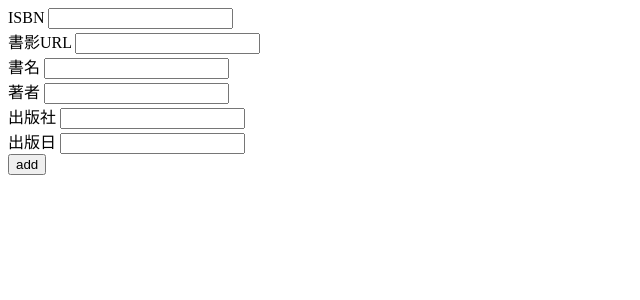
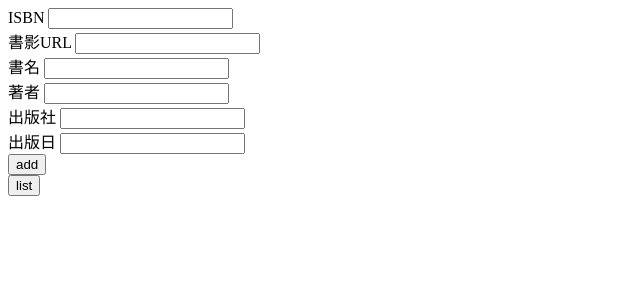
Before and after one commit to vsnmoriyama/BookShelf, a Django app: page /addBooks/ in a window 1280 px wide. Shown: the top 300 px of the page, without its empty margins (0-640 px from the left). Run offline with Django 3.2, Linux system fonts and the light colour scheme.

```diff
--- a/BookShelf/addBooks/templates/addBooks/addBooks.html
+++ b/BookShelf/addBooks/templates/addBooks/addBooks.html
@@ -23,5 +23,6 @@
     <label>{{ form.pubdate.label }} {{ form.pubdate }}</label><br>
     <input type="submit" value="add">
 </form>
+<a href="{% url 'booklist' %}"><button>list</button></a><br>
 </body>
 </html>
```
Also changed, not shown: BookShelf/db.sqlite3 (deleted).
